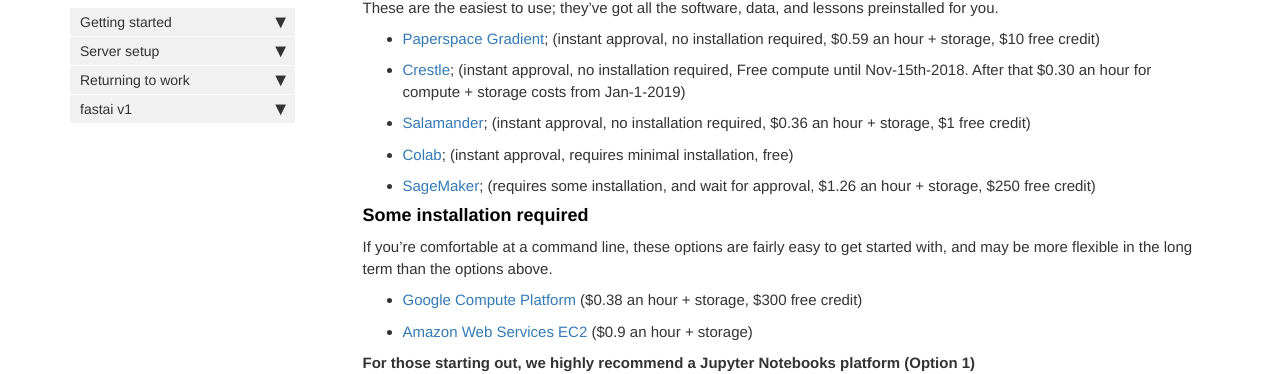
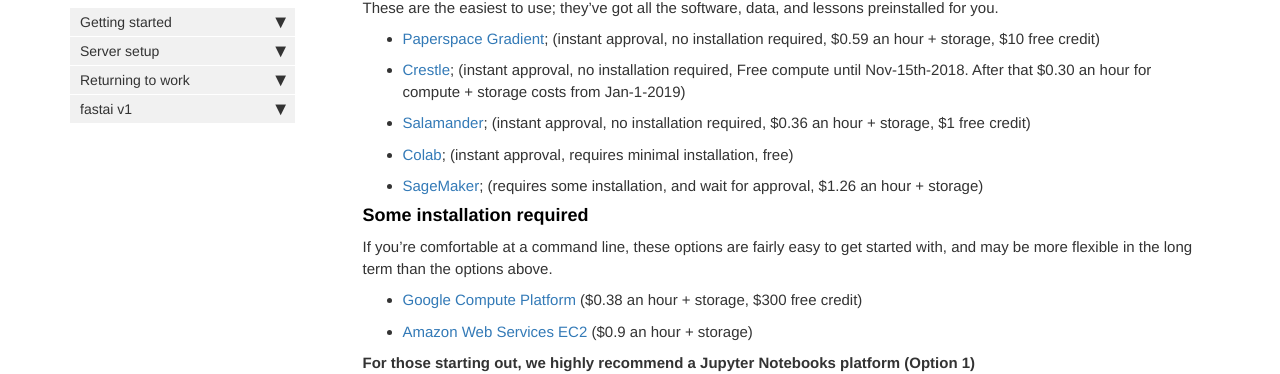
Before and after one commit to tamersalama/course-v3, a Jekyll site: the page built from docs/index.md, in a window 1280 px wide and 900 px high, scrolled down 818 px. Shown: the part 83-457 px from the top of the window. Built offline with Jekyll 4.4.1, drawn with Linux system fonts in a browser that asks for light colours; nearby versions of some CDN libraries; comment, search, counter and statistics services are not loaded.

Commit message:
Update index.md

```diff
--- a/docs/index.md
+++ b/docs/index.md
@@ -24,7 +24,7 @@
 - [Crestle](/start_crestle.html); (instant approval, no installation required, Free compute until Nov-15th-2018. After that $0.30 an hour for compute + storage costs from Jan-1-2019)
 - [Salamander](/start_salamander.html); (instant approval, no installation required, $0.36 an hour + storage, $1 free credit)
 - [Colab](/start_colab.html); (instant approval, requires minimal installation, free)
-- [SageMaker](/start_sagemaker.html); (requires some installation, and wait for approval, $1.26 an hour + storage, $250 free credit)
+- [SageMaker](/start_sagemaker.html); (requires some installation, and wait for approval, $1.26 an hour + storage)
 
 #### Some installation required
 
```
